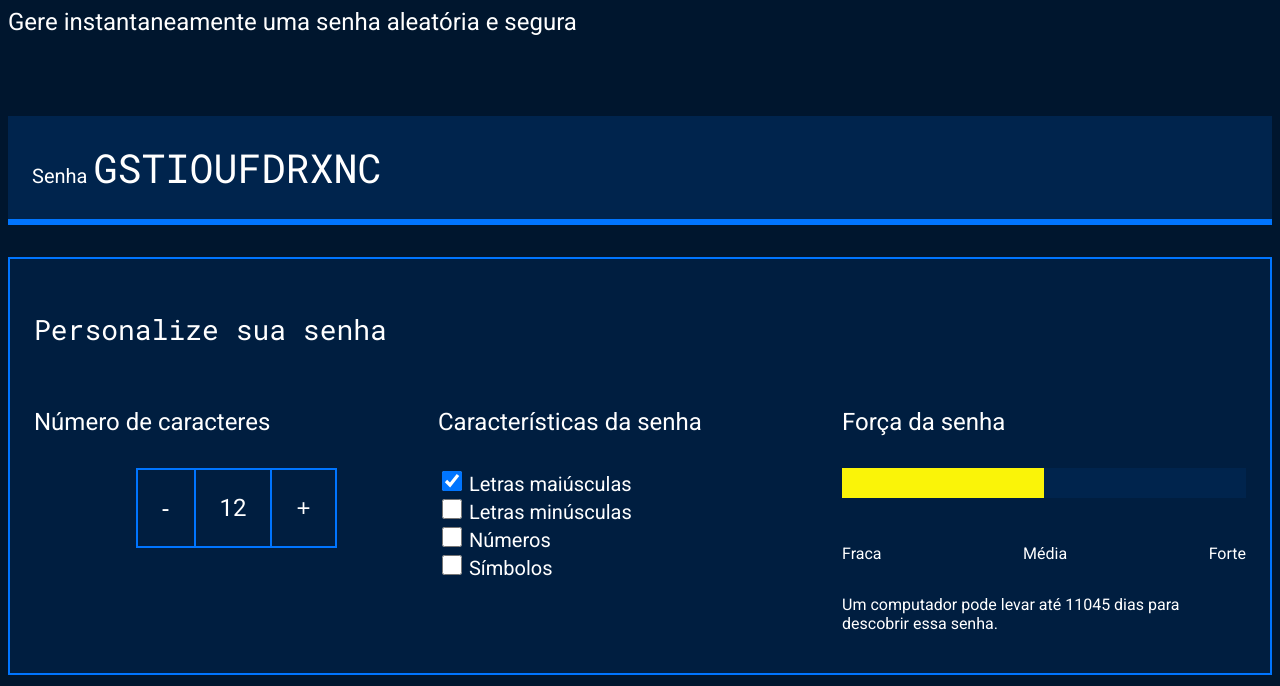
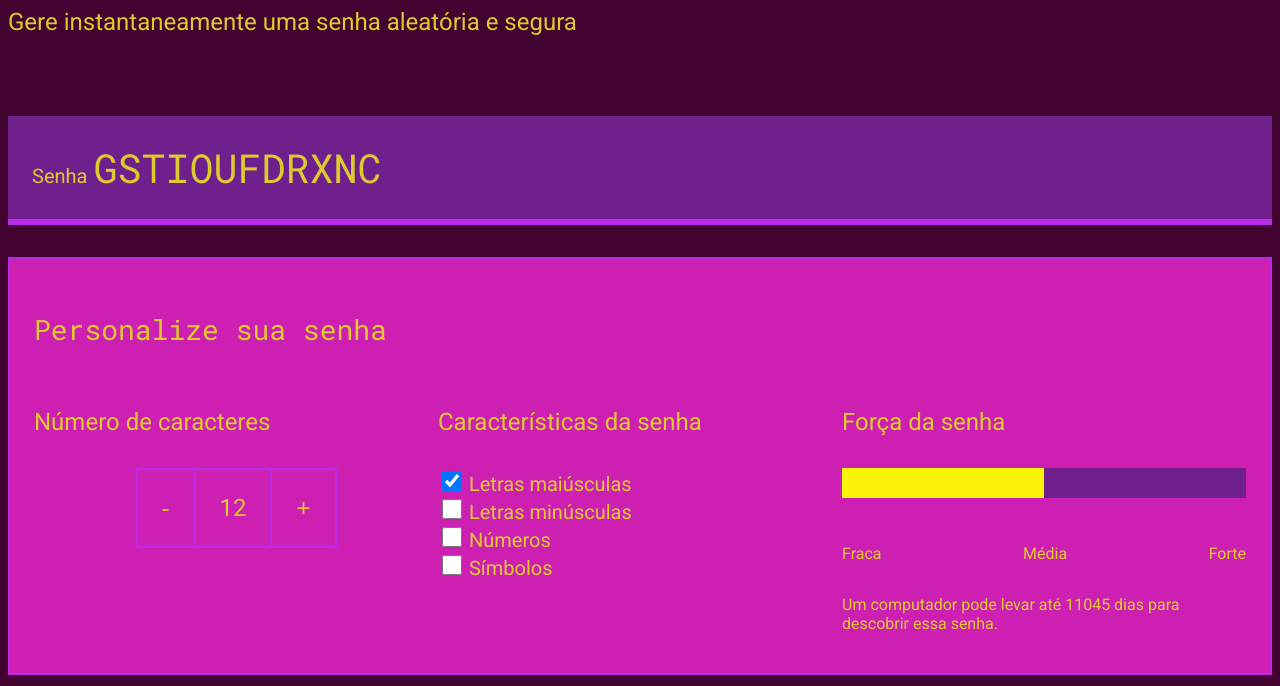
Before and after one commit to ticia31/gerador-de-senhas, a plain HTML site: page index.html in a window 1280 px wide. Shown: the part 114-800 px from the top of the page. Drawn offline with Linux system fonts and the light colour scheme.

Commit message:
Update style.css

```diff
--- a/style.css
+++ b/style.css
@@ -1,11 +1,11 @@
 @import url('https://fonts.googleapis.com/css2?family=Roboto&family=Roboto+Mono&display=swap');
 
 :root{
-    --branco: white;
-    --cor-de-fundo: #00162E;
-    --fundo-senha: #00244D;
-    --fundo-texto: #001E40;
-    --borda: #0075FF;
+   --branco: rgb(223, 202, 46);
+    --cor-de-fundo: #430331;
+    --fundo-senha: #70208d;
+    --fundo-texto: #cd20b3;
+    --borda: #b829ec;
     --roboto: 'Roboto', sans-serif;
     --roboto-mono: 'Roboto Mono', monospace;
 }
```
